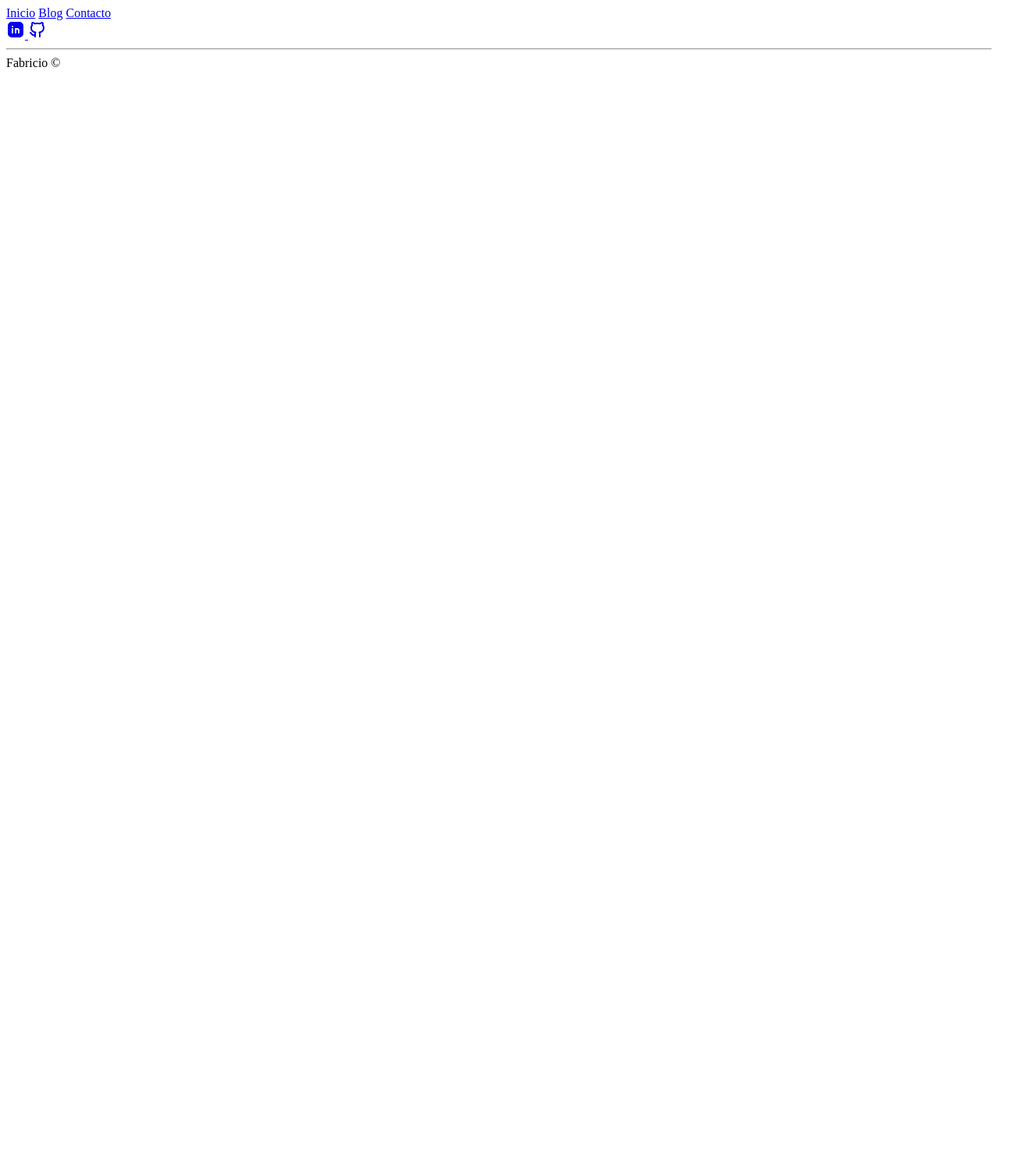
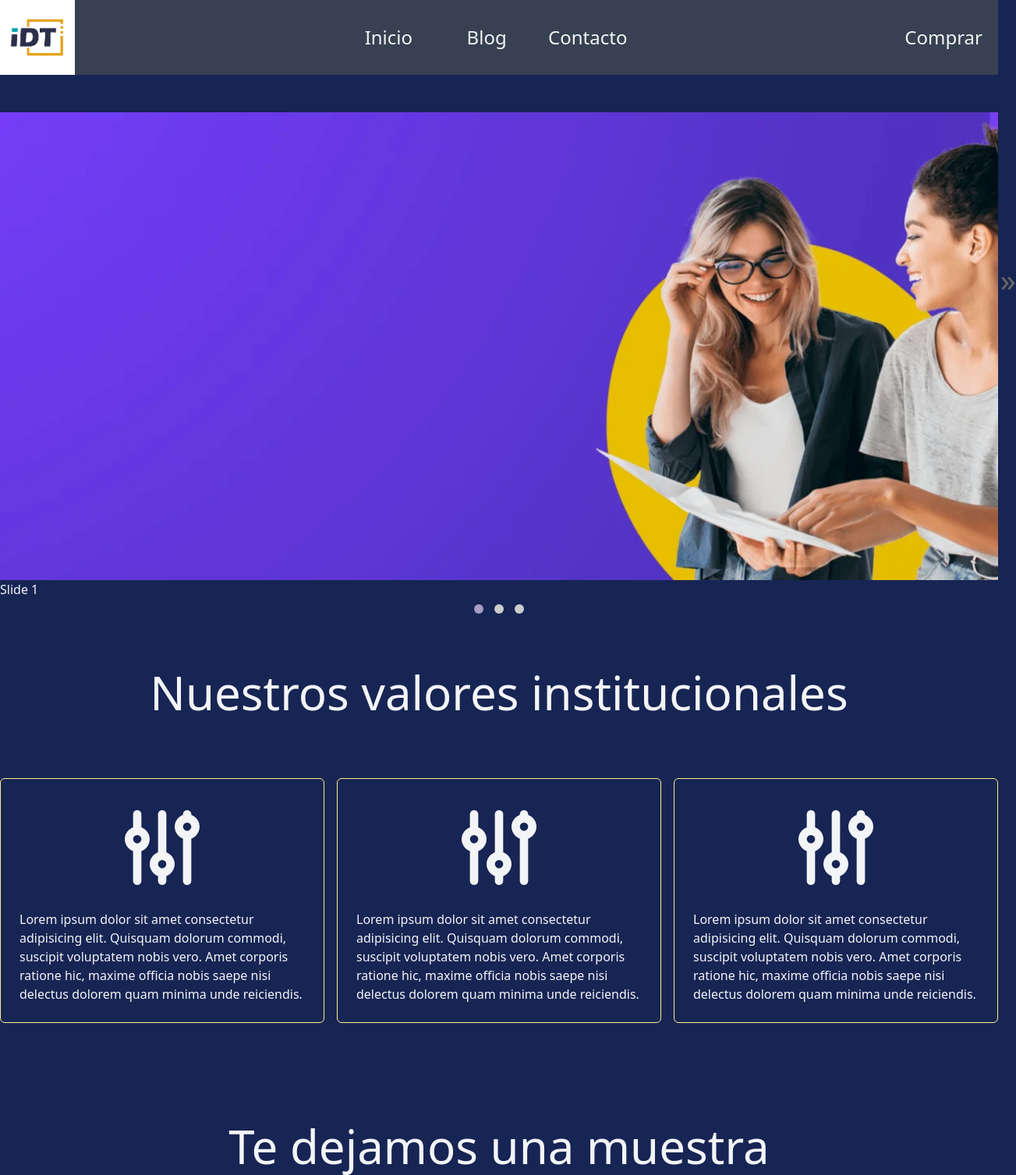
Before and after one commit to JFAquinoPando/fs-2-tt-25, a plain HTML site: page index.html in a window 1280 px wide. Shown: the top 1507 px of the page at 78% size, 1303 px wide, since content can reach past the window. Before the commit the page ends 800 px from the top, so only its background shows below. Drawn offline with nearby package versions, Linux system fonts and the light colour scheme.

Commit message:
Se modifica la estructura para dar interactividad

```diff
--- a/index.html
+++ b/index.html
@@ -5,41 +5,127 @@
     <meta charset="UTF-8">
     <meta name="viewport" content="width=device-width, initial-scale=1.0">
     <title>Proyecto</title>
+    <link rel="stylesheet" href="./css/glider.css">
     <script type="module" src="./js/youtube-lite.js"></script>
+    <script src="./js/glider.js" defer></script>
+    <script src="./js/glider.config.js" defer></script>
+    <script src="//cdn.tailwindcss.com"></script>
+    <link rel="stylesheet" href="./css/estilos.css">
     <!-- ppQtZhQbmR4 id del video para implementar más tarde -->
 </head>
 
-<body>
-    <header>
-        <nav>
-            <a href="./index.html">Inicio</a>
-            <a href="./blog.html">Blog</a>
-            <a href="./contacto.html">Contacto</a>
+<body class="bg-blue-950 text-gray-100">
+    <header class="backdrop-blur-sm flex bg-gray-700 justify-between items-center fixed top-0 w-full z-50">
+        <a href="./index.html">
+            <img src="./assets/logo.png" class="w-24" alt="Logo del Grupo IDT">
+        </a>
+        <nav class="flex gap-4 h-24 items-center">
+            <a class="text-2xl leading-[80px] h-24 w-[8ch] text-center p-2 hover:bg-slate-400 transition-all" href="./index.html">Inicio</a>
+            <a class="text-2xl leading-[80px] h-24 w-[8ch] text-center p-2 hover:bg-slate-400 transition-all" href="./blog.html">Blog</a>
+            <a class="text-2xl leading-[80px] h-24 w-[8ch] text-center p-2 hover:bg-slate-400 transition-all" href="./contacto.html">Contacto</a>
         </nav>
+        <div class="pr-3 h-24 flex">
+            <a class="text-2xl leading-[80px] h-24 p-2 hover:bg-slate-400 transition-all" href="#">Comprar</a>
+        </div>
     </header>
-    <main>
+    <main class="mt-36">
+        <section class="container mx-auto">
+            <div class="glider-contain">
+                <div class="glider">
+                    <div class="">
+                        <img src="./assets/banner-1.webp" class="w-full h-[75dvh] object-cover" alt="">
+                        <span class="slide-title">Slide 1</span>
+                    </div>
+                    <div class="">
+                        <img src="./assets/banner-2.webp" class="w-full h-[75dvh] object-cover" alt="">
+                        <span class="slide-title">Slide 2</span>
+                    </div>
+                    <div class="">
+                        <img src="./assets/banner-3.webp" class="w-full h-[75dvh] object-cover" alt="">
+                        <span class="slide-title">Slide 3</span>
+                    </div>
+                </div>
+                <button class="glider-prev">&laquo;</button>
+                <button class="glider-next">&raquo;</button>
+                <div id="dots"></div>
+            </div>
+        </section>
+        <section class="container mx-auto py-16">
+            <h3 class="text-center text-6xl mb-20">Nuestros valores institucionales</h3>
+            <div class="grid md:grid-cols-3 gap-4">
+                <article class="flex flex-col gap-4 border border-yellow-200 rounded-md p-6">
+                    <figure>
+                        <svg width="128" height="128" class="mx-auto" viewBox="0 0 24 24" fill="none" stroke="currentColor" stroke-width="2"
+                        stroke-linecap="round" stroke-linejoin="round">
+                        <use href="#config"></use>
+                    </svg>
+                    </figure>
+                    <p>Lorem ipsum dolor sit amet consectetur adipisicing elit. Quisquam dolorum commodi, suscipit
+                        voluptatem
+                        nobis vero. Amet corporis ratione hic, maxime officia nobis saepe nisi delectus dolorem quam
+                        minima
+                        unde
+                        reiciendis.</p>
+                </article>
+               <article class="flex flex-col gap-4 border border-yellow-200 rounded-md p-6">
+                    <figure>
+                        <svg width="128" height="128" class="mx-auto" viewBox="0 0 24 24" fill="none" stroke="currentColor" stroke-width="2"
+                        stroke-linecap="round" stroke-linejoin="round">
+                        <use href="#config"></use>
+                    </svg>
+                    </figure>
+                    <p>Lorem ipsum dolor sit amet consectetur adipisicing elit. Quisquam dolorum commodi, suscipit
+                        voluptatem
+                        nobis vero. Amet corporis ratione hic, maxime officia nobis saepe nisi delectus dolorem quam
+                        minima
+                        unde
+                        reiciendis.</p>
+                </article>
+               <article class="flex flex-col gap-4 border border-yellow-200 rounded-md p-6">
+                    <figure>
+                        <svg width="128" height="128" class="mx-auto" viewBox="0 0 24 24" fill="none" stroke="currentColor" stroke-width="2"
+                        stroke-linecap="round" stroke-linejoin="round">
+                        <use href="#config"></use>
+                    </svg>
+                    </figure>
+                    <p>Lorem ipsum dolor sit amet consectetur adipisicing elit. Quisquam dolorum commodi, suscipit
+                        voluptatem
+                        nobis vero. Amet corporis ratione hic, maxime officia nobis saepe nisi delectus dolorem quam
+                        minima
+                        unde
+                        reiciendis.</p>
+                </article>
 
+
+            </div>
+        </section>
+        <section class="container mx-auto py-16 flex flex-col gap-20">
+            <h3 class="text-center text-6xl">Te dejamos una muestra</h3>
+            <div class="w-full max-w-[800px] mx-auto">
+                <lite-youtube videoid="ppQtZhQbmR4"></lite-youtube>
+            </div>
+        </section>
     </main>
-    <footer>
-        <nav>
+    <footer class="bg-gray-900 py-12 text-center flex flex-col gap-6">
+        <nav class="flex gap-4 mx-auto p-6">
             <a href="https://www.linkedin.com/in/jos%C3%A9-fabricio-aquino-pando/" target="_blank" title="LinkedIn">
 
-                <svg width="24" height="24" viewBox="0 0 24 24" fill="currentColor">
-                        <use href="#linkedin"></use>
+                <svg width="96" height="96" viewBox="0 0 24 24" fill="currentColor">
+                    <use href="#linkedin"></use>
                 </svg>
 
             </a>
             <a href="https://github.com/jfaquinopando" target="_blank" title="GitHub">
-                <svg width="24" height="24" viewBox="0 0 24 24" fill="none"
-                    stroke="currentColor" stroke-width="2" stroke-linecap="round" stroke-linejoin="round">
+                <svg width="96" height="96" viewBox="0 0 24 24" fill="none" stroke="currentColor" stroke-width="2"
+                    stroke-linecap="round" stroke-linejoin="round">
                     <use href="#github"></use>
                 </svg>
             </a>
         </nav>
         <hr>
-        <span> Fabricio &copy; <i class="fecha"></i> </span>
+        <span class="text-3xl"> Fabricio &copy; <i class="fecha"></i> </span>
     </footer>
-    <svg>
+    <svg class="h-0">
         <defs>
             <symbol id="linkedin">
                 <path stroke="none" d="M0 0h24v24H0z" fill="none" />
@@ -51,6 +137,18 @@
                 <path
                     d="M9 19c-4.3 1.4 -4.3 -2.5 -6 -3m12 5v-3.5c0 -1 .1 -1.4 -.5 -2c2.8 -.3 5.5 -1.4 5.5 -6a4.6 4.6 0 0 0 -1.3 -3.2a4.2 4.2 0 0 0 -.1 -3.2s-1.1 -.3 -3.5 1.3a12.3 12.3 0 0 0 -6.2 0c-2.4 -1.6 -3.5 -1.3 -3.5 -1.3a4.2 4.2 0 0 0 -.1 3.2a4.6 4.6 0 0 0 -1.3 3.2c0 4.6 2.7 5.7 5.5 6c-.6 .6 -.6 1.2 -.5 2v3.5" />
             </symbol>
+            <symbol id="config">
+                <path stroke="none" d="M0 0h24v24H0z" fill="none" />
+                <path d="M4 10a2 2 0 1 0 4 0a2 2 0 0 0 -4 0" />
+                <path d="M6 4v4" />
+                <path d="M6 12v8" />
+                <path d="M10 16a2 2 0 1 0 4 0a2 2 0 0 0 -4 0" />
+                <path d="M12 4v10" />
+                <path d="M12 18v2" />
+                <path d="M16 7a2 2 0 1 0 4 0a2 2 0 0 0 -4 0" />
+                <path d="M18 4v1" />
+                <path d="M18 9v11" />
+            </symbol>
         </defs>
     </svg>
 </body>
```
Also changed, not shown: blog.html (added, +88 -0 lines), js/almacenamiento.js (added, +7 -0 lines), js/publicaciones.js (added, +38 -0 lines).
